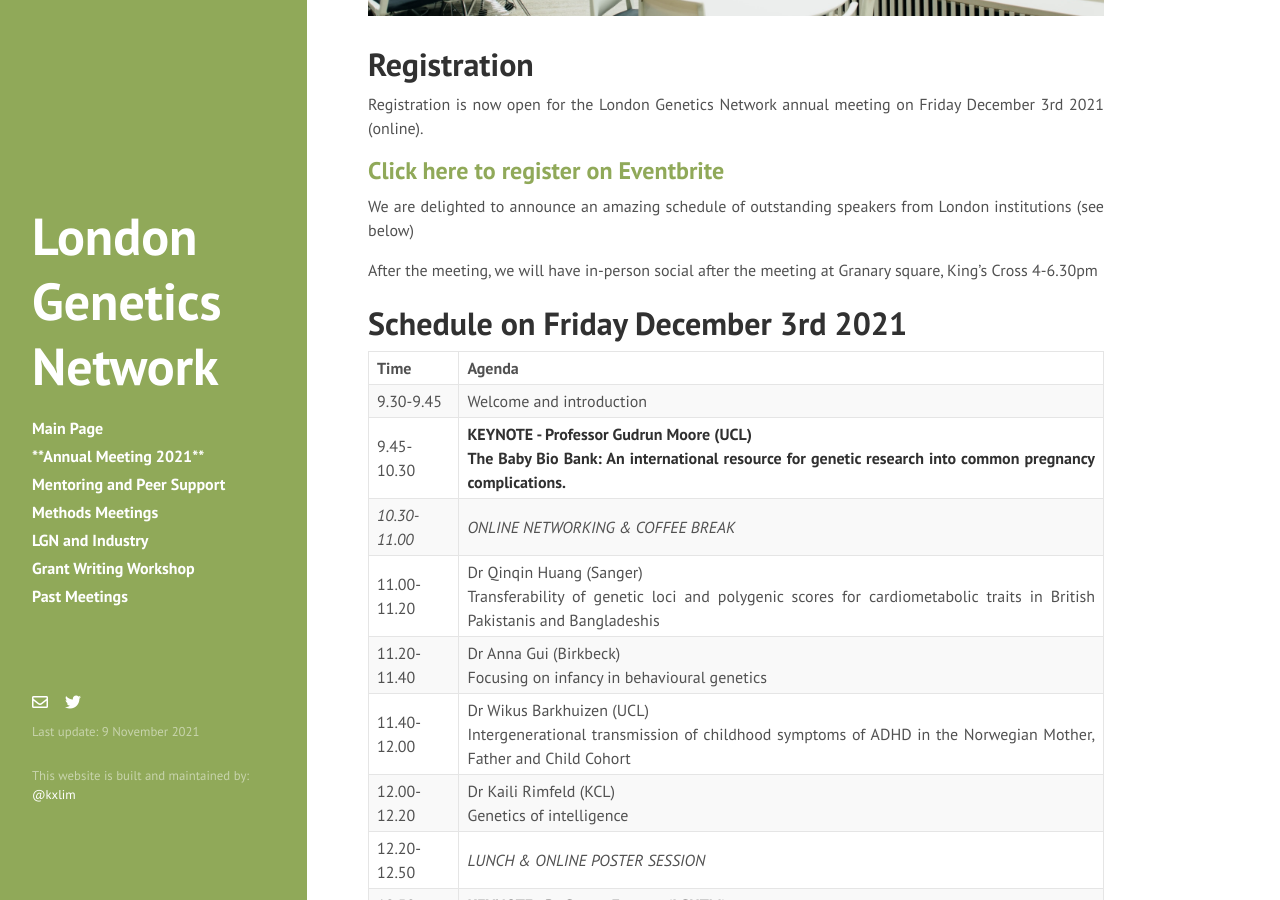
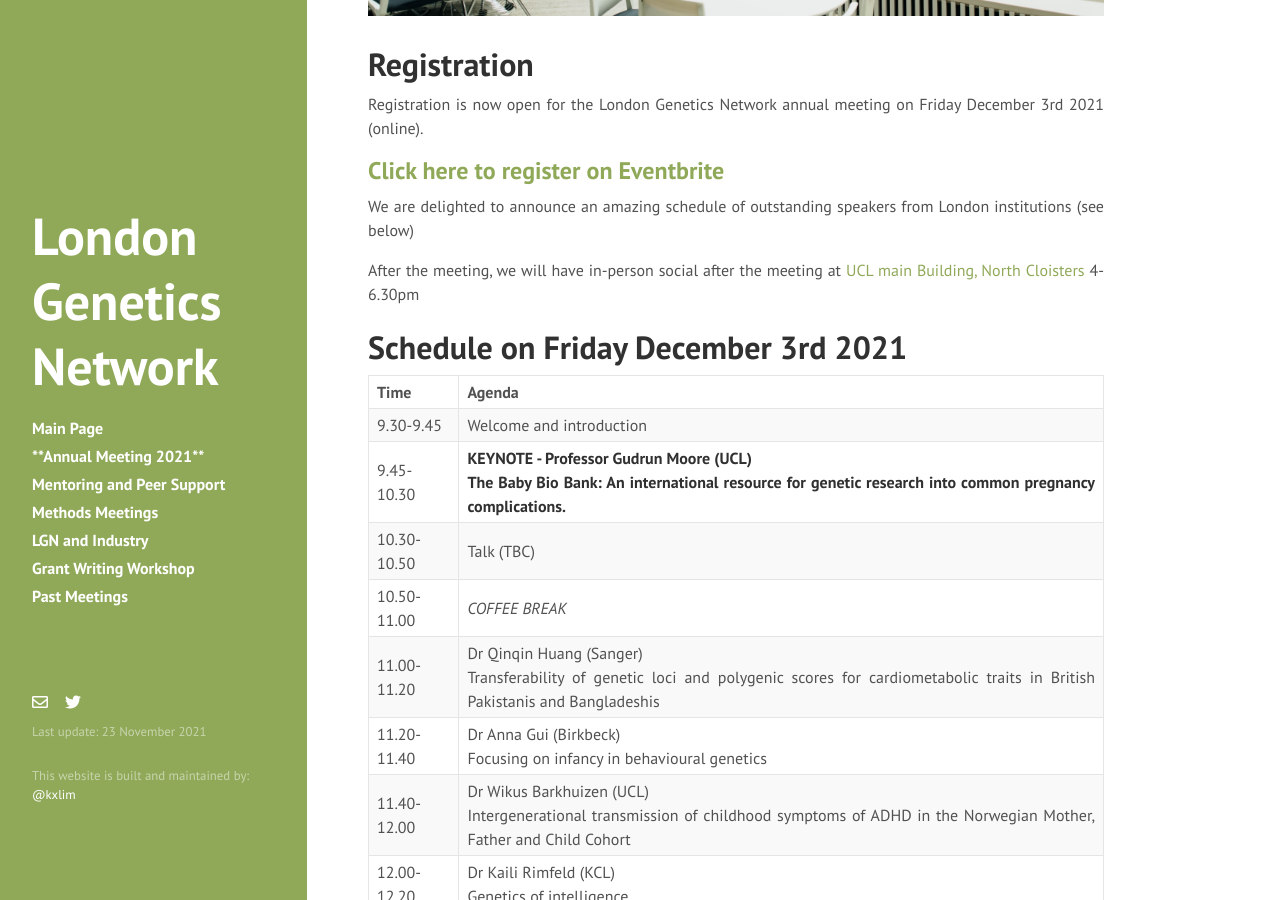
Before and after one commit to kai-lim/LondonGeneticsNetwork, a Jekyll site: the page built from annualmeeting.md, in a window 1280 px wide and 900 px high, scrolled down 587 px. Built offline with Jekyll 4.4.1, drawn with Linux system fonts in a browser that asks for light colours; nearby versions of some CDN libraries; a style sheet for code colours, icons or effects is not loaded; some of the changed text lies outside the part shown.

Commit message:
update lgn details

```diff
--- a/_config.yml
+++ b/_config.yml
@@ -11,7 +11,7 @@ tagline:     ''
 description: ''
 url:         https://kai-lim.github.io/London_GenNet/
 baseurl:     /
-lastmod:    '9 November 2021'
+lastmod:    '23 November 2021'
 
 author:
   name:      'London Genetics Network'
--- a/annualmeeting.md
+++ b/annualmeeting.md
@@ -15,7 +15,7 @@ Registration is now open for the London Genetics Network annual meeting on Frida
 
 We are delighted to announce an amazing schedule of outstanding speakers from London institutions (see below)
 
-After the meeting, we will have in-person social after the meeting at Granary square, King's Cross 4-6.30pm
+After the meeting, we will have in-person social after the meeting at [UCL main Building, North Cloisters](http://www.ucl.ac.uk/maps/north-cloisters) 4-6.30pm
 
 
 
@@ -24,22 +24,24 @@ After the meeting, we will have in-person social after the meeting at Granary sq
 
 # Schedule on Friday December 3rd 2021
 
-| Time          	| Agenda                                                                                                                                                   	|
-|---------------	|----------------------------------------------------------------------------------------------------------------------------------------------------------	|
-| 9.30-9.45     	| Welcome and introduction <br>                                                                                                                            	|
-| 9.45-10.30    	| **KEYNOTE - Professor Gudrun Moore (UCL) <br> The Baby Bio Bank: An international resource for genetic research into common pregnancy complications.**   	|
-| *10.30-11.00* 	| *ONLINE NETWORKING & COFFEE BREAK*                                                                                                                       	|
-| 11.00-11.20   	| Dr Qinqin Huang (Sanger) <br> Transferability of genetic loci and polygenic scores for cardiometabolic traits in British Pakistanis and Bangladeshis     	|
-| 11.20-11.40   	| Dr Anna Gui (Birkbeck) <br> Focusing on infancy in behavioural genetics                                                                                  	|
-| 11.40-12.00   	| Dr Wikus Barkhuizen (UCL) <br> Intergenerational transmission of childhood symptoms of ADHD in the Norwegian Mother, Father and Child Cohort             	|
-| 12.00-12.20   	| Dr Kaili Rimfeld (KCL) <br> Genetics of intelligence                                                                                                     	|
-| 12.20-12.50   	| *LUNCH & ONLINE POSTER SESSION*                                                                                                                          	|
-| 12.50-1.35    	| **KEYNOTE - Dr Segun Fatumo (LSHTM) <br> African genome resource for novel gene discovery and polygenic prediction**                                     	|
-| 1.35-2.00     	| Dr Yalda Jamshidi (St Georges) <br> Disease gene identification in consanguineous populations from the Middle East                                       	|
-| 2.00-2.25     	| Dr Jonathan Coleman (KCL) <br> Considerations for psychiatric phenotyping in large-scale genetic cohort                                                  	|
-| 2.25-2.50     	| Dr Greg Findlay (Crick) <br> Assaying all Possible Variants with Saturation Genome Editing                                                               	|
-| 3.00-3.20     	| ECR Poster Awards (independent poster judging committee)                                                                                                 	|
-| 3.20-3.30     	| Closing remarks                                                                                                                                          	|
+| Time        	| Agenda                                                                                                                                                   	|
+|-------------	|----------------------------------------------------------------------------------------------------------------------------------------------------------	|
+| 9.30-9.45   	| Welcome and introduction <br>                                                                                                                            	|
+| 9.45-10.30  	| **KEYNOTE - Professor Gudrun Moore (UCL) <br> The Baby Bio Bank: An international resource for genetic research into common pregnancy complications.**   	|
+| 10.30-10.50 	| Talk (TBC)                                                                                                                                               	|
+| 10.50-11.00 	| *COFFEE BREAK*                                                                                                                                           	|
+| 11.00-11.20 	| Dr Qinqin Huang (Sanger) <br> Transferability of genetic loci and polygenic scores for cardiometabolic traits in British Pakistanis and Bangladeshis     	|
+| 11.20-11.40 	| Dr Anna Gui (Birkbeck) <br> Focusing on infancy in behavioural genetics                                                                                  	|
+| 11.40-12.00 	| Dr Wikus Barkhuizen (UCL) <br> Intergenerational transmission of childhood symptoms of ADHD in the Norwegian Mother, Father and Child Cohort             	|
+| 12.00-12.20 	| Dr Kaili Rimfeld (KCL) <br> Genetics of intelligence                                                                                                     	|
+| 12.20-12.50 	| *LUNCH & ONLINE POSTER SESSION*                                                                                                                          	|
+| 12.50-1.35  	| **KEYNOTE - Dr Segun Fatumo (LSHTM) <br> African genome resource for novel gene discovery and polygenic prediction**                                     	|
+| 1.35-2.00   	| Dr Yalda Jamshidi (St Georges) <br> Disease gene identification in consanguineous populations from the Middle East                                       	|
+| 2.00-2.25   	| Dr Jonathan Coleman (KCL) <br> Considerations for psychiatric phenotyping in large-scale genetic cohort                                                  	|
+| 2.25-2.50   	| Dr Greg Findlay (Crick) <br> Assaying all Possible Variants with Saturation Genome Editing                                                               	|
+| 3.00-3.20   	| ECR Poster Awards (independent poster judging committee)                                                                                                 	|
+| 3.20-3.30   	| Closing remarks                                                                                                                                          	|
+
 
 
 <br>
```
Also changed, not shown: other parts of annualmeeting.md (+1 -1 lines).
